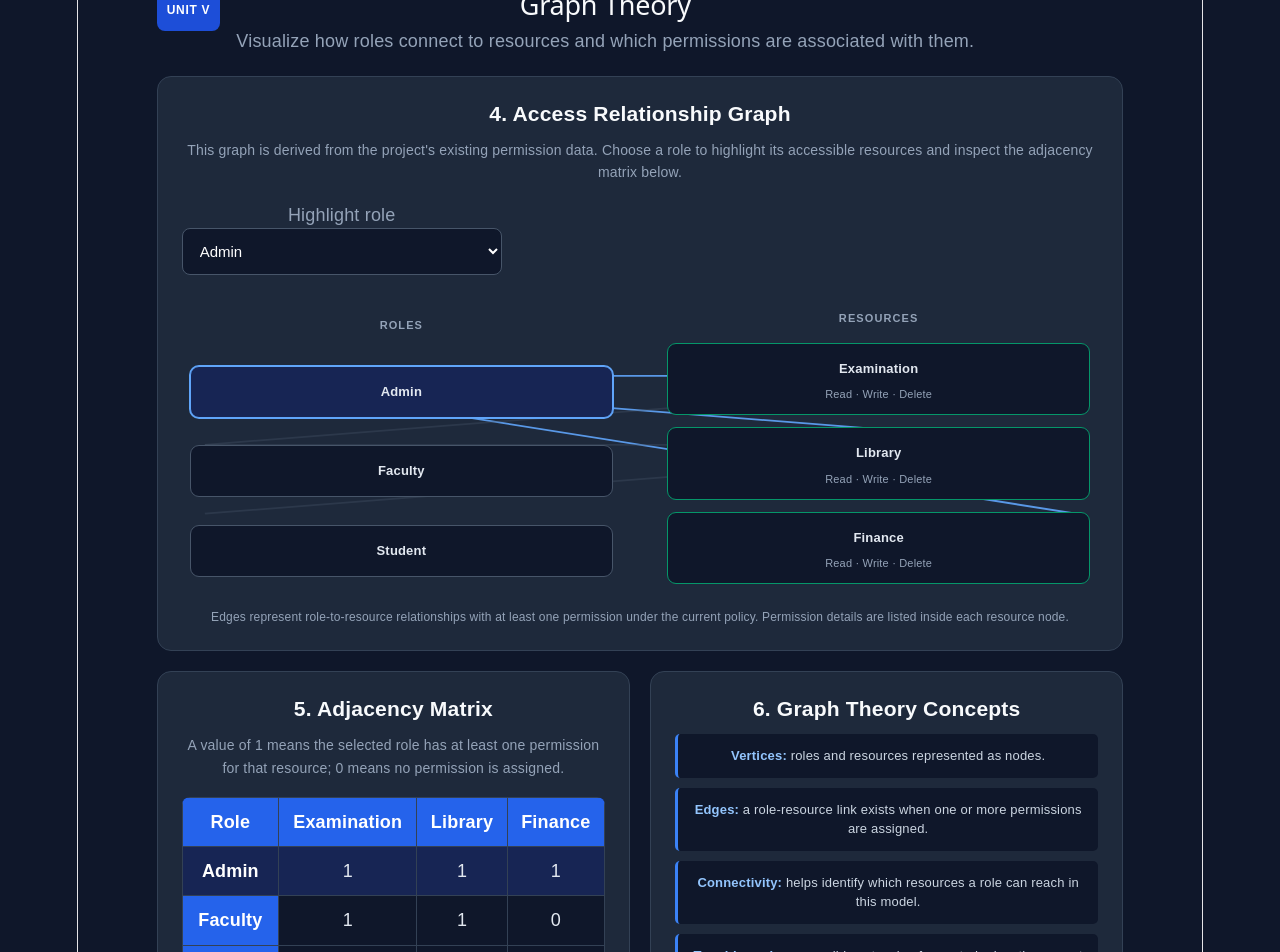
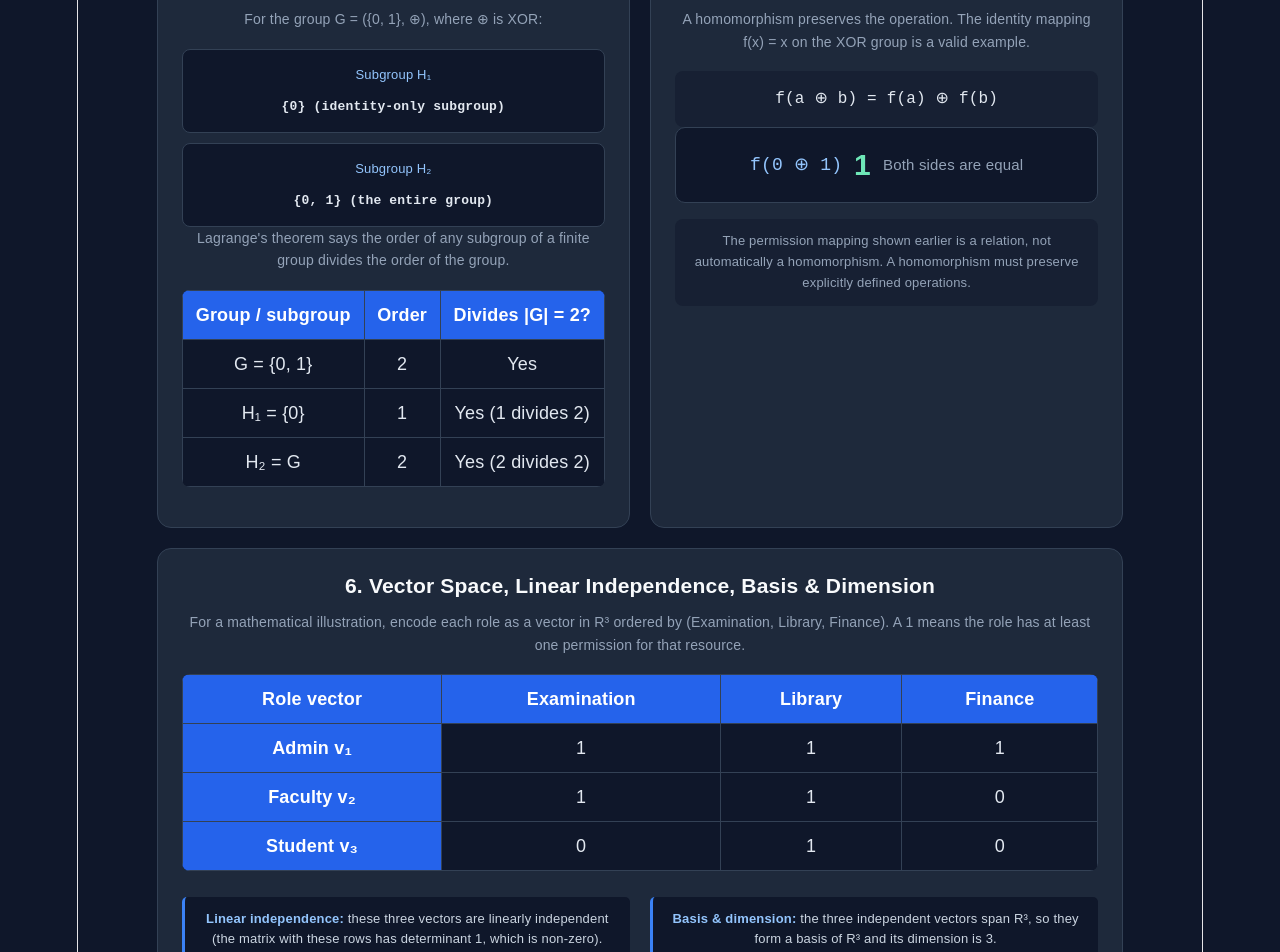
Before and after one commit to sahanasri-30/cybersecurity-access-control, a React (Vite) app: page / in a window 1280 px wide. Shown: the part 2400-3352 px from the top of the page. Built offline with nearby package versions, Linux system fonts and the light colour scheme.

Commit message:
Complete Unit IV algebra syllabus examples

```diff
--- a/src/App.jsx
+++ b/src/App.jsx
@@ -348,6 +348,51 @@ function App() {
               </div>
             </div>
 
+            <div className="unit-two-column">
+              <div className="unit-panel">
+                <h3>4. Subgroups &amp; Lagrange's Theorem</h3>
+                <p className="unit-description">For the group G = ({ "{0, 1}" }, ⊕), where ⊕ is XOR:</p>
+                <div className="policy-map">
+                  <div><span>Subgroup H₁</span><strong>{ "{0}" } (identity-only subgroup)</strong></div>
+                  <div><span>Subgroup H₂</span><strong>{ "{0, 1}" } (the entire group)</strong></div>
+                </div>
+                <p className="unit-description">Lagrange's theorem says the order of any subgroup of a finite group divides the order of the group.</p>
+                <table className="math-table">
+                  <thead><tr><th>Group / subgroup</th><th>Order</th><th>Divides |G| = 2?</th></tr></thead>
+                  <tbody><tr><td>G = { "{0, 1}" }</td><td>2</td><td>Yes</td></tr><tr><td>H₁ = { "{0}" }</td><td>1</td><td>Yes (1 divides 2)</td></tr><tr><td>H₂ = G</td><td>2</td><td>Yes (2 divides 2)</td></tr></tbody>
+                </table>
+              </div>
+              <div className="unit-panel">
+                <h3>5. Homomorphism</h3>
+                <p className="unit-description">A homomorphism preserves the operation. The identity mapping f(x) = x on the XOR group is a valid example.</p>
+                <div className="formula">f(a ⊕ b) = f(a) ⊕ f(b)</div>
+                <div className="operation-result">
+                  <span>f({algebraA} ⊕ {algebraB})</span>
+                  <strong>{Number(algebraA) ^ Number(algebraB)}</strong>
+                  <small>Both sides are equal</small>
+                </div>
+                <p className="math-note">The permission mapping shown earlier is a relation, not automatically a homomorphism. A homomorphism must preserve explicitly defined operations.</p>
+              </div>
+            </div>
+
+            <div className="unit-panel">
+              <h3>6. Vector Space, Linear Independence, Basis &amp; Dimension</h3>
+              <p className="unit-description">For a mathematical illustration, encode each role as a vector in R³ ordered by (Examination, Library, Finance). A 1 means the role has at least one permission for that resource.</p>
+              <table className="math-table">
+                <thead><tr><th>Role vector</th><th>Examination</th><th>Library</th><th>Finance</th></tr></thead>
+                <tbody>
+                  <tr><th>Admin v₁</th><td>1</td><td>1</td><td>1</td></tr>
+                  <tr><th>Faculty v₂</th><td>1</td><td>1</td><td>0</td></tr>
+                  <tr><th>Student v₃</th><td>0</td><td>1</td><td>0</td></tr>
+                </tbody>
+              </table>
+              <div className="unit-two-column">
+                <div className="concept-definition"><strong>Linear independence:</strong> these three vectors are linearly independent (the matrix with these rows has determinant 1, which is non-zero).</div>
+                <div className="concept-definition"><strong>Basis &amp; dimension:</strong> the three independent vectors span R³, so they form a basis of R³ and its dimension is 3.</div>
+              </div>
+              <p className="math-note"><strong>Linear dependence example:</strong> v₄ = v₁ + v₂ = (2, 2, 1) is a linear combination of existing vectors; therefore the set { "{v₁, v₂, v₄}" } is linearly dependent. This vector model is for mathematical analysis only and does not alter actual permissions.</p>
+            </div>
+
             <div className="unit-heading unit-heading-v">
               <span className="unit-tag">UNIT V</span>
               <div>
```
